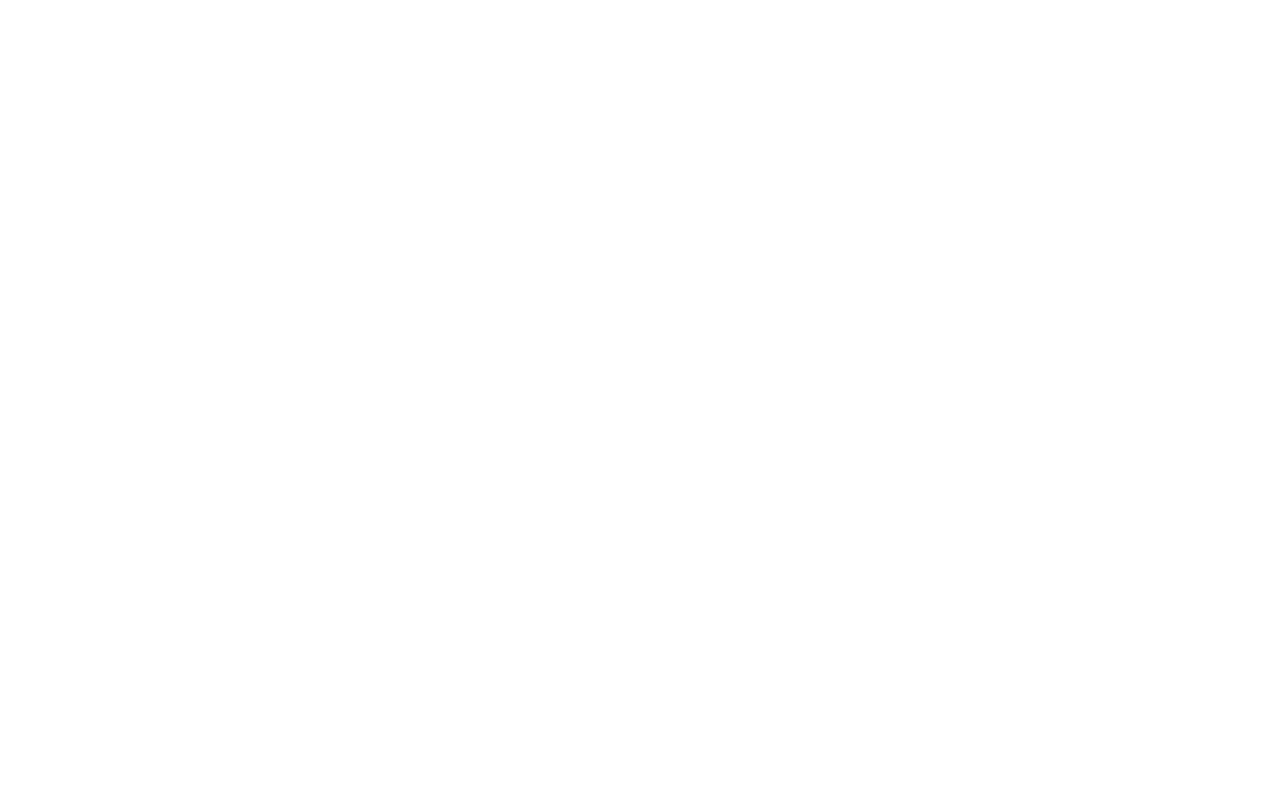
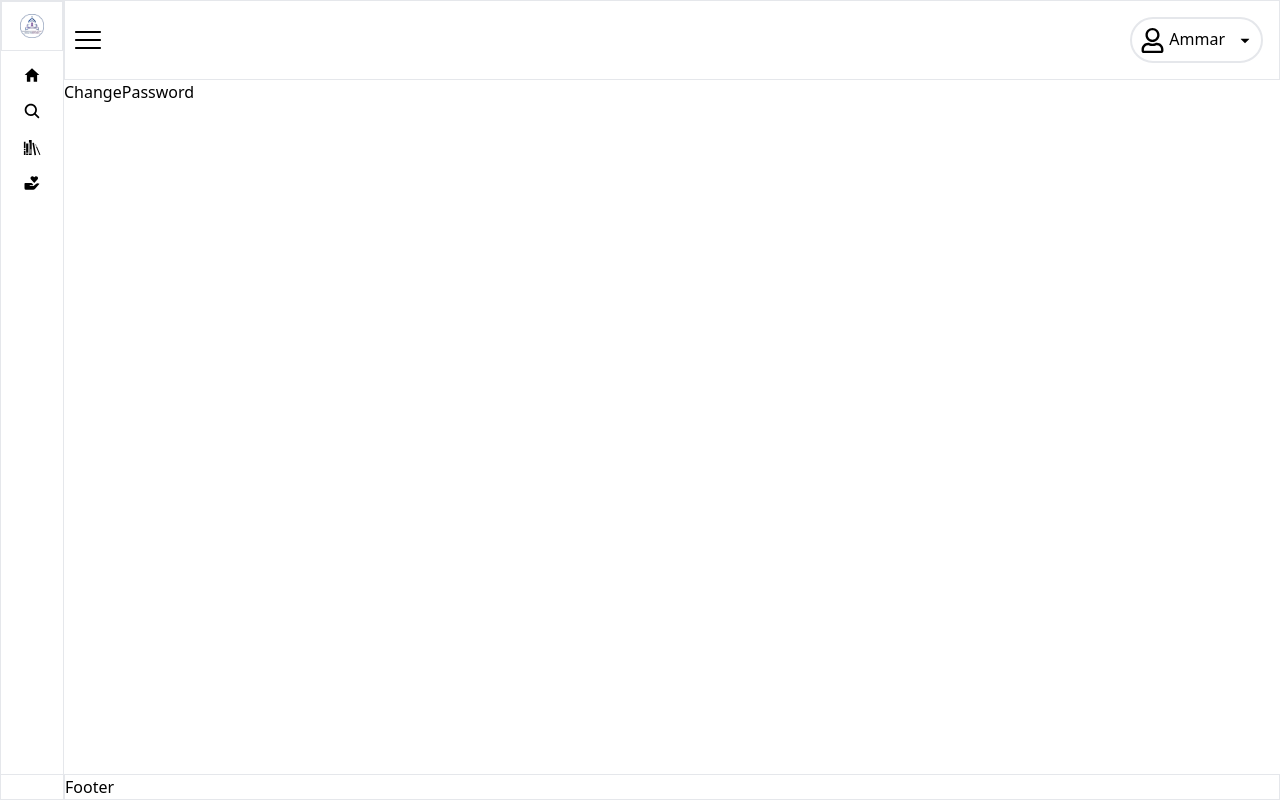
Before and after one commit to Hoamfi/ASTUMSJ_Library_Management_System, a React (Vite) app in the folder Frontend/: page /changepassword in a window 1280 px wide. Before the commit this address had no page. Built offline with nearby package versions, Linux system fonts and the light colour scheme.

Commit message:
Build a polished header UI with a user profile card

```diff
--- a/Frontend/src/App.tsx
+++ b/Frontend/src/App.tsx
@@ -10,6 +10,7 @@ import Donate from "./pages/Donate";
 import Policy from "./pages/Policy";
 import About from "./pages/About";
 import Support from "./pages/Support";
+import ChangePassword from "./pages/ChangePassword";
 
 interface RegisterFormData {
   name: string;
@@ -61,6 +62,7 @@ function App() {
       <Route path="/about" element={<Main>{<About />}</Main>} />
       <Route path="/support" element={<Main>{<Support />}</Main>} />
       <Route path="/termsnconditions" element={<Main>{<Policy />}</Main>} />
+      <Route path="/changepassword" element={<Main>{<ChangePassword />}</Main>} />
 
       <Route
         path="addnewbook"
--- a/Frontend/src/components/Header.tsx
+++ b/Frontend/src/components/Header.tsx
@@ -1,14 +1,16 @@
 import { useState } from "react";
 import { RxHamburgerMenu } from "react-icons/rx";
+import UserProfileCard from "./UserProfileCard";
 
 interface Props {
   isOpen: (state: boolean) => void;
+  isProfileExpanded: (state: boolean) => void;
 }
 
-const Header = ({ isOpen }: Props) => {
+const Header = ({ isOpen, isProfileExpanded }: Props) => {
   const [isExpanded, setExpanded] = useState(false);
   return (
-    <div className="w-full h-full border-1 border-gray-200">
+    <div className="w-full h-full border-1 flex justify-between border-gray-200">
       <button
         className=" text-white p-2 rounded"
         onClick={() => {
@@ -19,6 +21,7 @@ const Header = ({ isOpen }: Props) => {
       >
         <RxHamburgerMenu size={30} color="black" />
       </button>
+      <UserProfileCard isExpanded={(state) => isProfileExpanded(state)} />
     </div>
   );
 };
--- /dev/null
+++ b/Frontend/src/components/UserProfileCard.tsx
@@ -0,0 +1,37 @@
+import { useState } from "react";
+import { FaRegUser } from "react-icons/fa";
+import { GoTriangleDown } from "react-icons/go";
+import { GoTriangleUp } from "react-icons/go";
+
+interface Props {
+  isExpanded: (state: boolean) => void;
+}
+
+const UserProfileCard = ({ isExpanded }: Props) => {
+  const [profileExpanded, setProfileExpanded] = useState(false);
+  return (
+    <div className="p-2 m-4 border-2 border-gray-200 rounded-full">
+      <FaRegUser size={25} className="inline" />
+      <p className="inline pl-1 pr-3">Ammar</p>
+      {profileExpanded ? (
+        <GoTriangleUp
+          className="inline"
+          onClick={() => {
+            setProfileExpanded(!profileExpanded);
+            isExpanded(profileExpanded);
+          }}
+        />
+      ) : (
+        <GoTriangleDown
+          className="inline"
+          onClick={() => {
+            setProfileExpanded(!profileExpanded);
+            isExpanded(profileExpanded);
+          }}
+        />
+      )}
+    </div>
+  );
+};
+
+export default UserProfileCard;
--- /dev/null
+++ b/Frontend/src/pages/ChangePassword.tsx
@@ -0,0 +1,9 @@
+import React from 'react'
+
+const ChangePassword = () => {
+  return (
+    <div>ChangePassword</div>
+  )
+}
+
+export default ChangePassword
--- a/Frontend/src/pages/Main.tsx
+++ b/Frontend/src/pages/Main.tsx
@@ -2,6 +2,9 @@ import SideBar from "../components/SideBar";
 import Header from "../components/Header";
 import Footer from "../components/Footer";
 import { useState, type ReactNode } from "react";
+import { MdLogout } from "react-icons/md";
+import { FaRegUser } from "react-icons/fa";
+import { Link } from "react-router-dom";
 
 interface Props {
   children: ReactNode;
@@ -9,6 +12,8 @@ interface Props {
 
 const Main = ({ children }: Props) => {
   const [isOpen, setOpen] = useState(false);
+  const [profileExpanded, setProfileExpanded] = useState(false);
+
   return (
     <div className="min-h-screen grid grid-cols-[auto_1fr] grid-rows-[auto_1fr_auto]">
       {/*  DESKTOP SIDEBAR (base column) */}
@@ -50,11 +55,30 @@ const Main = ({ children }: Props) => {
 
       {/* HEADER  */}
       <header className="flex items-center col-span-2 md:col-start-2 md:col-span-1">
-        <Header isOpen={(state) => setOpen(state)} />
+        <Header
+          isOpen={(state) => setOpen(state)}
+          isProfileExpanded={(state) => setProfileExpanded(state)}
+        />
       </header>
 
       {/* MAIN */}
-      <main className="col-span-2 lg:col-start-2 lg:col-span-1">
+      <main
+        className="col-span-2 lg:col-start-2 lg:col-span-1 relative"
+        onClick={() => setProfileExpanded(false)}
+      >
+        {profileExpanded && (
+          <div className="border-1 border-gray-200 z-50 absolute right-4 -top-3 p-1 shadow-xl bg-white rounded-md">
+            <Link to="/changepassword">
+              <FaRegUser size={15} className="inline" />
+              <span>Change Password</span>
+            </Link>
+            <Link to="/login" className="block">
+              <MdLogout size={15} className="inline" />
+              <span>Logout</span>
+            </Link>
+          </div>
+        )}
+
         {children}
       </main>
 
--- /dev/null
+++ b/Frontend/src/pages/Shelf.tsx
@@ -0,0 +1,9 @@
+import React from 'react'
+
+const Shelf = () => {
+  return (
+    <div>Shelf</div>
+  )
+}
+
+export default Shelf
```
